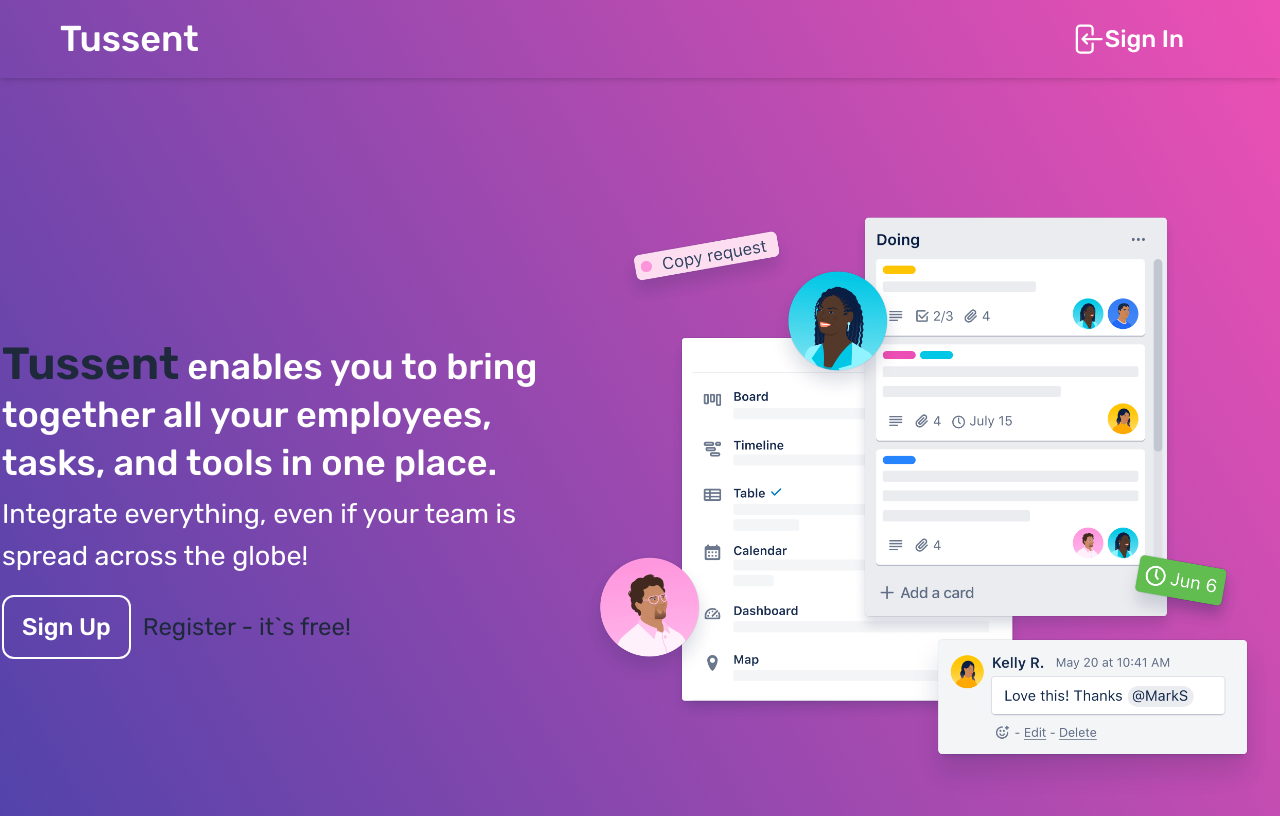
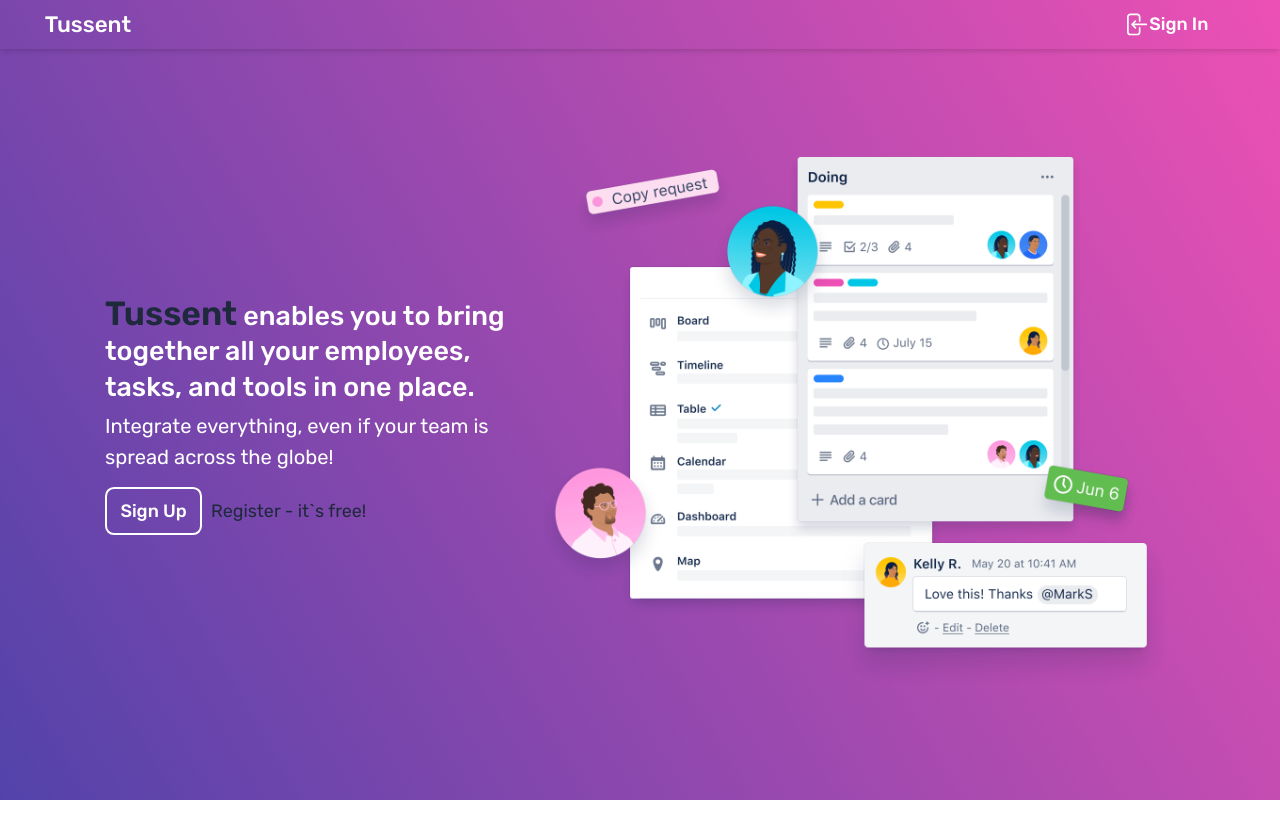
Before and after one commit to gxddvn/Tussent, a React (Vite) app in the folder frontend/: page / in a window 1280 px wide. Built offline with nearby package versions, Linux system fonts and the light colour scheme.

Commit message:
Update frontend

```diff
--- a/frontend/src/components/Header/index.tsx
+++ b/frontend/src/components/Header/index.tsx
@@ -38,7 +38,7 @@
     return (
         <div className="flex justify-between px-10 py-2 shadow-md">
             {/* <button className="transition-all ease-linear hover:text-black"><MenuIcon className="h-5 w-5 m-1" aria-hidden="true"/></button> */}
-            <NavLink to='/' className="font-medium">Tussent</NavLink>
+            <NavLink to='/' className="text-xl font-medium">Tussent</NavLink>
             <NavLink to="/signin" className="flex items-center justify-center pr-6 transition-all ease-linear text-base font-medium hover:text-slate-900"><SignInIcon className="h-5 w-5 m-1" aria-hidden="true"/>Sign In</NavLink>
             {/* <div className="flex">
                 <button className="h-8 border-2 border-black rounded-full mx-1"><BellIcon className="h-5 w-5 m-1" aria-hidden="true"/></button>
--- a/frontend/src/components/Home/index.tsx
+++ b/frontend/src/components/Home/index.tsx
@@ -12,7 +12,7 @@
                         <span className="font-normal text-base ml-2 text-slate-800">Register - it`s free!</span>
                     </div>
                 </div>
-                <img className='max-w-2xl' src="src/components/Home/img1.png" width={`700px`} alt="" />
+                <img className='max-w-[700px] h-auto' src="src/components/Home/img1.png"  alt="" />
             </div>
 
         </div>
--- a/frontend/src/index.css
+++ b/frontend/src/index.css
@@ -29,11 +29,12 @@
   padding: 0;
   box-sizing: border-box;
   /* user-select: none; */
-  font-size: clamp(0.75rem, 1.5rem, 3rem);
+  font-size: clamp(0.5rem, 1.4vw, 3rem);
 }
 
-div {
-  font-size: clamp(0.75rem, 1rem, 1rem);
+img {
+  display: block;
+  width: clamp(100px, 50%, 700px);
 }
 
 #root {
```
